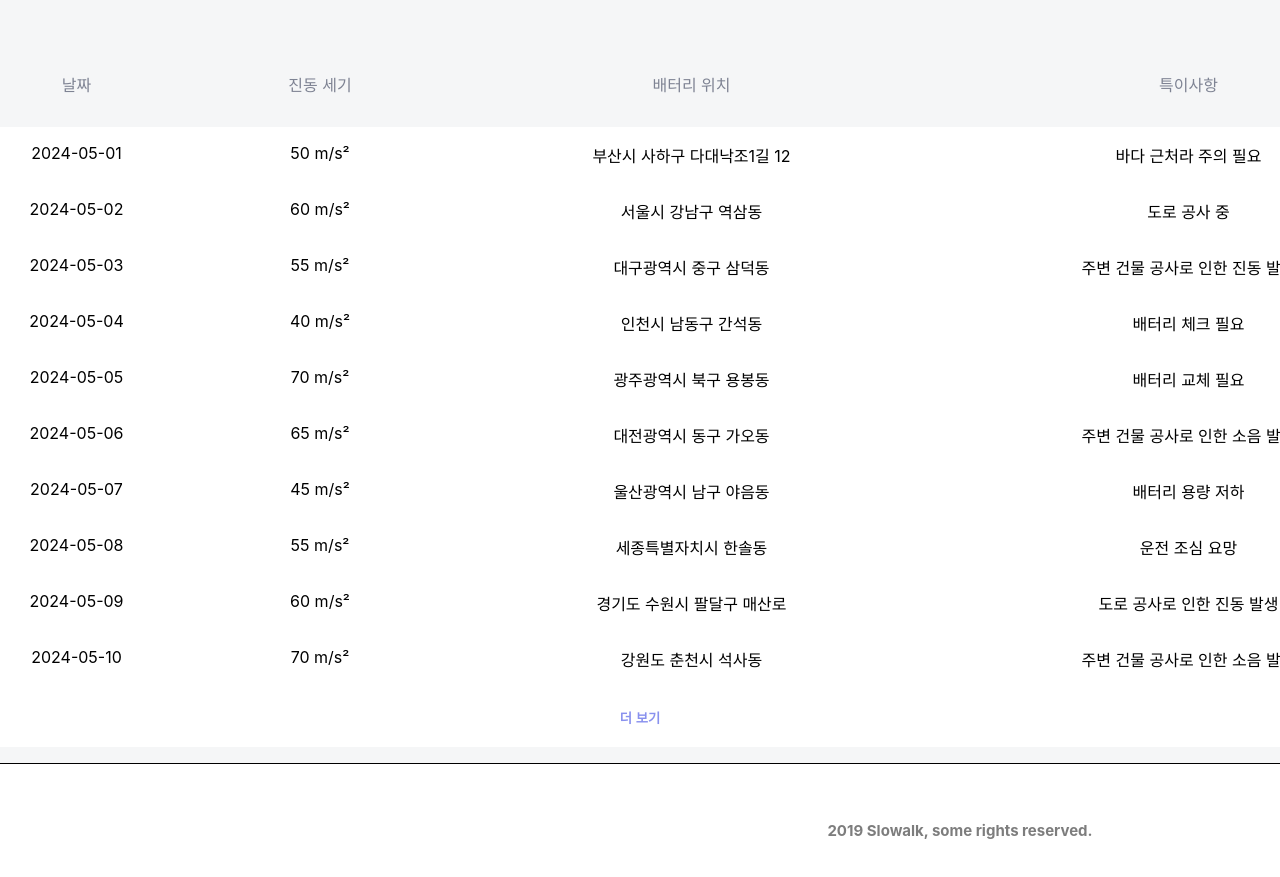
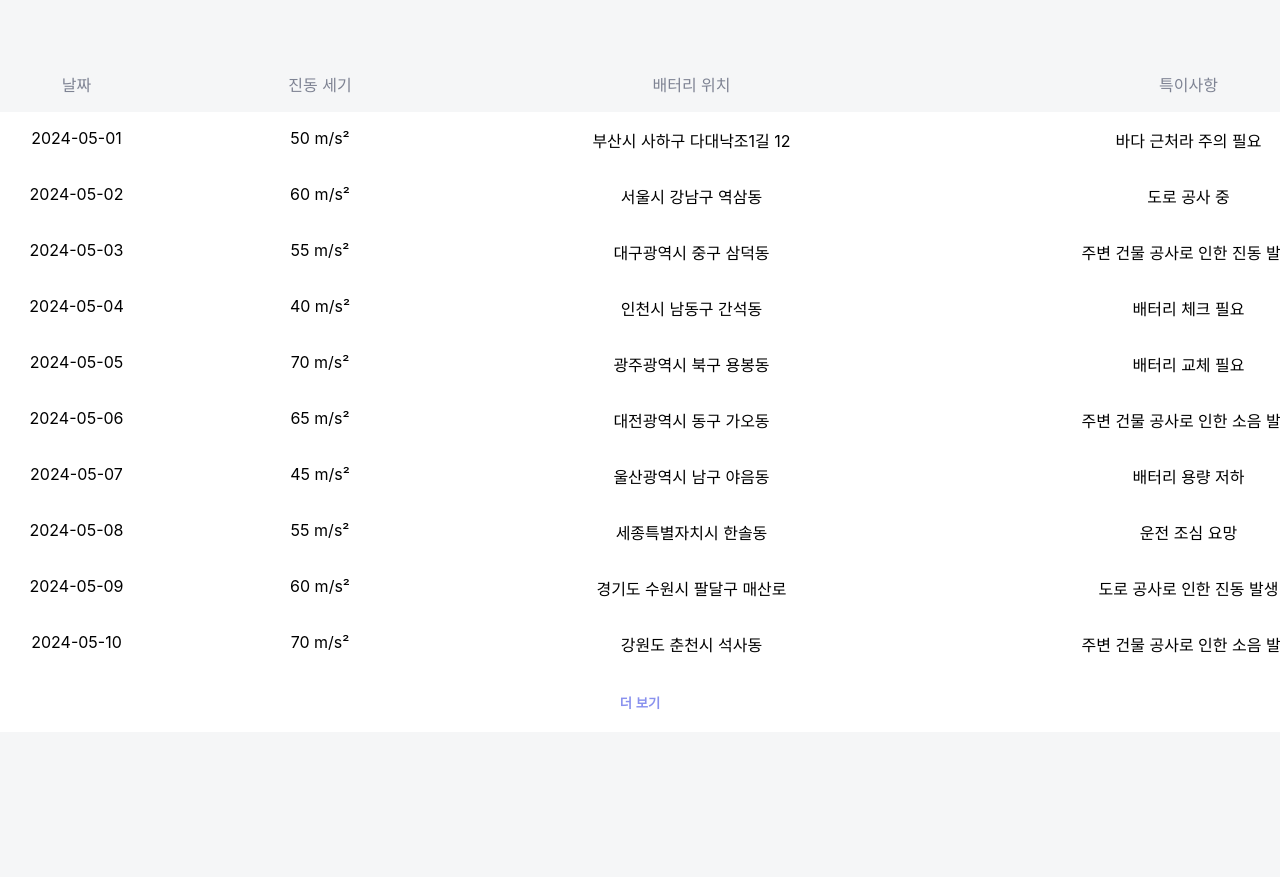
Before and after one commit to Harang-Dev/guff, a React (Create React App) app in the folder front/: page /BatteryDB in a window 1280 px wide. Shown: the part 229-1106 px from the top of the page. Built offline with nearby package versions, Linux system fonts and the light colour scheme.

Commit message:
feat: BatteryDB TableHeader 픽셀 값 수정

```diff
--- a/front/src/components/BatteryTable.js
+++ b/front/src/components/BatteryTable.js
@@ -13,7 +13,7 @@
 const TableHeader = styled.div`
     display: grid;
     width: 1595px;
-    height: 55px;
+    height: 40px;
     grid-template-columns: 114px 240px 247px 496px 498px;
     text-align: center;
     color: #7E8393;
@@ -24,6 +24,7 @@
     border-radius: 15px;
     width: 1595px;
     padding: 0;
+    margin-bottom: 200px;
 `;
 
 const TableBody = styled.li`
@@ -80,7 +81,7 @@
 
 const Modal = styled.div`
     position: fixed;
-    bottom: 0;
+    bottom: 30%;
     left: 50%;
     transform: translateX(-50%);
     width: 30vw;
--- a/front/src/components/Footer.js
+++ b/front/src/components/Footer.js
@@ -3,7 +3,7 @@
 
 const FooterContainer = styled.div`
     width: 1920px;
-    height: 132px;
+    height: 66px;
     border-top: 1px black solid;
     display: flex;
     justify-content: center;
```
Also changed, not shown: front/src/pages/BatteryDB.js (line endings or trailing spaces).
